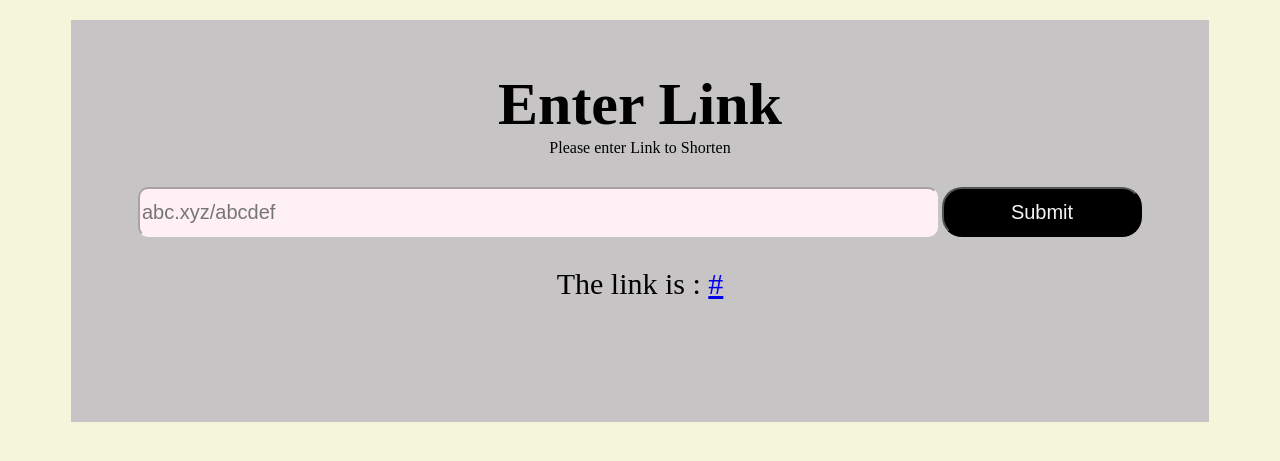
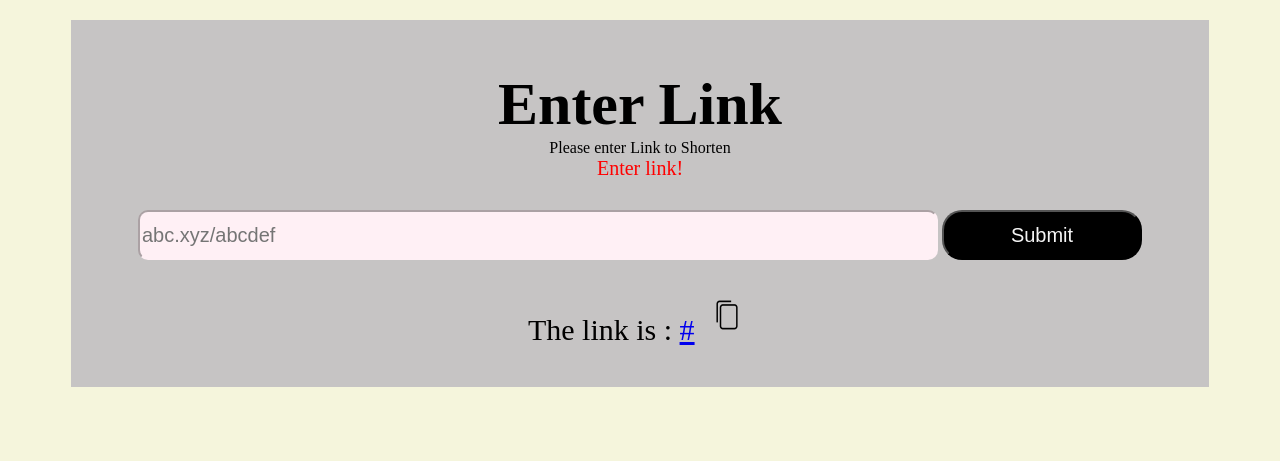
Before and after one commit to unownone/link_shortener, a Flask app: template templates/index.html in a window 1280 px wide. Shown: the part 189-650 px from the top of the page. Run offline with Flask 2, Linux system fonts and the light colour scheme; the template is opened without the code that fills it: most values are stand-ins (such as "Sample title", 1, 10 or a date in 2020); some libraries are stand-ins or nearby versions.

Commit message:
Added modifications
Added copy link button and checking for blank input

```diff
--- a/app.py
+++ b/app.py
@@ -20,20 +20,22 @@ def get_random_url():
 @app.route('/<url>',methods=['GET'])
 def main(url=''):
     if request.method == 'GET' and url=='':
-        return render_template('index.html',hide='hidden',url='')
+        return render_template('index.html',warning='hidden',hide='hidden',url='' )
     elif request.method == 'POST':
         data = request.form.get('link')
+        if data=='':
+            return render_template('index.html', warning='', hide='hidden', url='')
         ra = get_random_url()
         search = links.find_one({'link':data})
         if search is not None:
-            return render_template('index.html',hide='',url=request.base_url+'/'+ra)
+            return render_template('index.html',warning='hidden',hide='',url=request.base_url+'/'+ra)
         else:
             search = links.find_one({'short':ra})
         while search is not None:
             ra = get_random_url()
             search = links.find_one({'short':ra})
         links.insert_one({'short':ra,'link':data})
-        return render_template('index.html',hide='',url=request.base_url+''+ra)
+        return render_template('index.html',warning='hidden',hide='',url=request.base_url+''+ra)
     elif request.method == 'GET' and url!='':
         search = links.find_one({'short':url})
         if search is not None:
--- /dev/null
+++ b/static/copy-text.js
@@ -0,0 +1,17 @@
+function myFunction() {
+    // Get the text field
+    var copyText = document.getElementById("link").text;
+
+    // Copy the text inside the text field
+    navigator.clipboard.writeText(copyText);
+
+    // Alert the copied text
+    var tooltip = document.getElementById("myTooltip");
+    tooltip.innerHTML = "Copied";
+    //alert("Copied the text: " + copyText);
+  }
+
+  function outFunc() {
+    var tooltip = document.getElementById("myTooltip");
+    tooltip.innerHTML = "Copy to clipboard";
+  }
--- a/static/main.css
+++ b/static/main.css
@@ -24,9 +24,9 @@ body {
 
 .content{
     padding-top: 10px;
+    padding-bottom: 10px;
     background-color: rgb(198, 196, 196);
     text-align: center;
-    height:50%;
     width:90%;
     margin:20px auto auto auto;
 }
@@ -73,3 +73,47 @@ body {
 .content p{
     font-size: 30px;
 }
+
+.tooltip {
+    position: relative;
+    display: inline-block;
+  }
+
+  .tooltip .tooltiptext {
+    visibility: hidden;
+    width: 140px;
+    background-color: #555;
+    color: #fff;
+    text-align: center;
+    border-radius: 6px;
+    padding: 5px;
+    position: absolute;
+    z-index: 1;
+    bottom: 100%;
+    left: 50%;
+    margin-left: -75px;
+    opacity: 0;
+    transition: opacity 0.3s;
+    font-size: 15px;
+  }
+
+  .tooltip .tooltiptext::after {
+    content: "";
+    position: absolute;
+    top: 100%;
+    left: 50%;
+    margin-left: -5px;
+    border-width: 5px;
+    border-style: solid;
+    border-color: #555 transparent transparent transparent;
+  }
+
+  .tooltip:hover .tooltiptext {
+    visibility: visible;
+    opacity: 1;
+  }
+
+.warning{
+    color: red;
+    font-size: 20px;
+}
--- a/templates/index.html
+++ b/templates/index.html
@@ -2,6 +2,7 @@
     <head>
         <title>Link Shortener</title>
         <link rel= "stylesheet" type= "text/css" href= "{{ url_for('static',filename='main.css') }}">
+        <script src="{{url_for('static', filename='copy-text.js')}}"></script>
     </head>
     <body>
         <div class="header">Link Shorterner
@@ -15,10 +16,17 @@
             <h1>Enter Link</h1>
             <form method="post" action="">
                 <label>Please enter Link to Shorten</label><br>
+                <label class="warning" {{warning}}>Enter link!</label><br>
                 <input type="text" name="link" placeholder="abc.xyz/abcdef">
                 <input type="submit" name="submit" value="Submit">
             </form>
-            <p {{hide}}>The link is : <a href="{{url}}">{{url}}</a></p>
+            <p {{hide}}>
+                The link is : <a id="link" href="{{url}}">{{url}}</a>
+                <span class="tooltip">
+                    <img src="{{url_for('static', filename='copy.png')}}" width=50px onclick="myFunction()" onmouseout="outFunc()">
+                      <span class="tooltiptext" id="myTooltip">Copy to clipboard</span>
+                </span>
+            </p>
         </div>
 
 
```
Also changed, not shown: static/copy.png (added).
